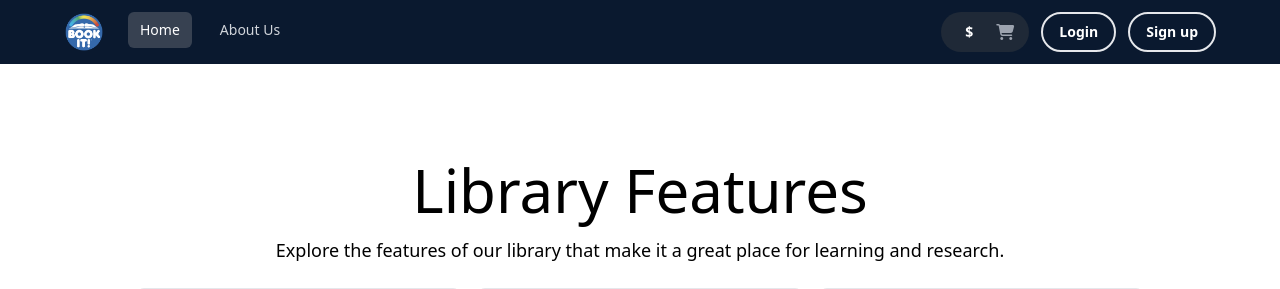
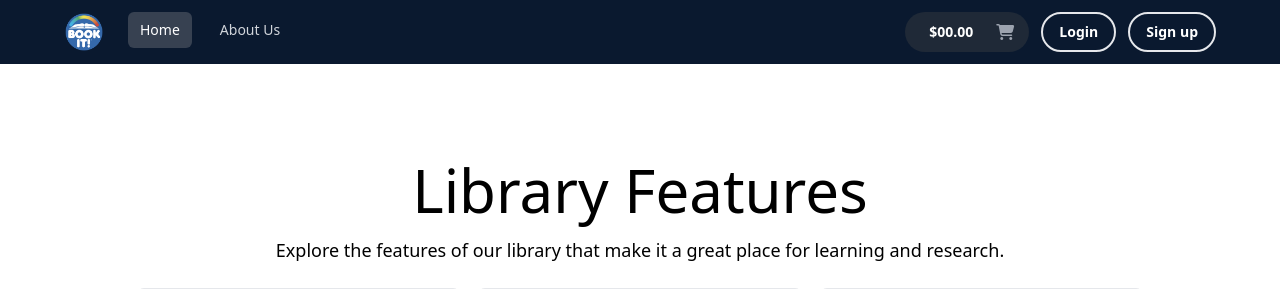
Before and after one commit to Md-Merazul-Islam/Library-Management-System, a Django app: page /about-us in a window 1280 px wide. Shown: the top 289 px of the page. Run offline with Django 5.2, Linux system fonts and the light colour scheme; some libraries are stand-ins or nearby versions.

Commit message:
update balance

```diff
--- a/core/templates/navbar.html
+++ b/core/templates/navbar.html
@@ -35,7 +35,7 @@
         <button type="button" class="relative rounded-full bg-gray-800 p-1 text-gray-400 hover:text-white focus:outline-none focus:ring-2 focus:ring-white focus:ring-offset-2 focus:ring-offset-gray-800" aria-expanded="false" onclick="toggleMenu()">
           <span class="sr-only">View notifications</span>
           <div class="flex items-center">
-            <div class="text-white text-sm my-auto font-black px-5">   ${{request.user.account.balance}} </div>
+            <div class="text-white text-sm my-auto font-black px-5">   ${{ request.user.account.balance|default:"00.00" }}</div>
             {% comment %} <svg class="h-6 w-6 mr-2" fill="none" viewBox="0 0 24 24" stroke-width="1.5" stroke="currentColor" aria-hidden="true">
                 <path stroke-linecap="round" stroke-linejoin="round" d="M14.857 17.082a23.848 23.848 0 005.454-1.31A8.967 8.967 0 0118 9.75v-.7V9A6 6 0 006 9v.75a8.967 8.967 0 01-2.312 6.022c1.733.64 3.56 1.085 5.455 1.31m5.714 0a24.255 24.255 0 01-5.714 0m5.714 0a3 3 0 11-5.714 0" />
             </svg> {% endcomment %}
```
